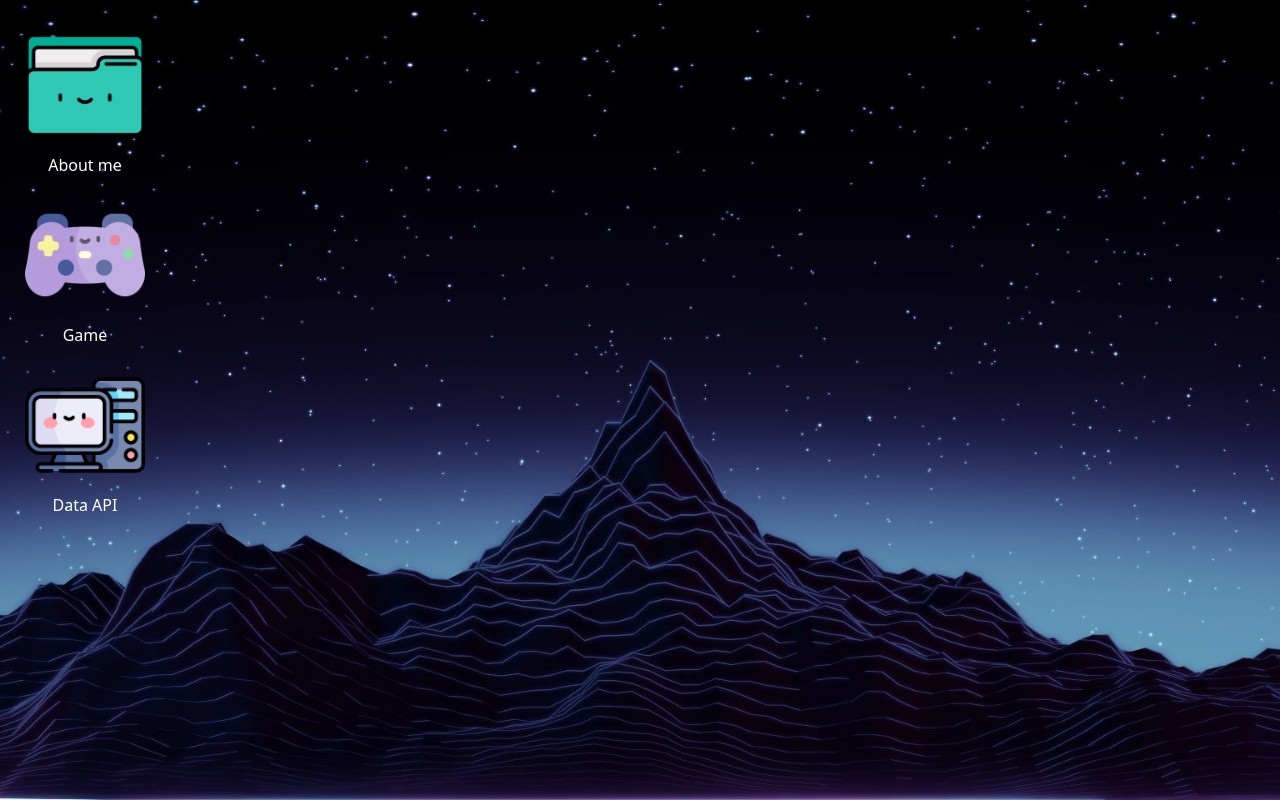
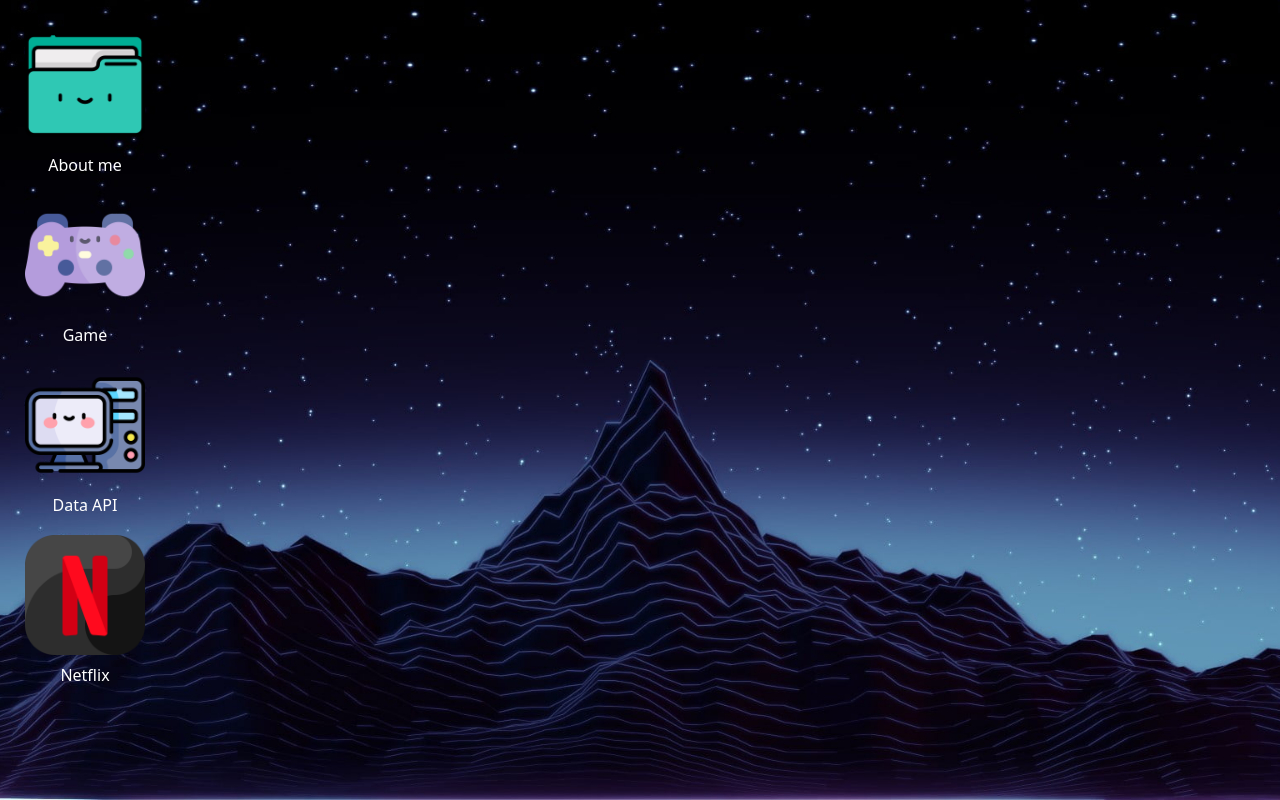
Before and after one commit to Jin-dev92/portfolio_react, a React (Create React App) app: page / in a window 1280 px wide. Built offline with nearby package versions, Linux system fonts and the light colour scheme.

Commit message:
넷플릭스에 들어갈 카드 퍼블리싱

```diff
--- a/src/components/common/button/IconButton.jsx
+++ b/src/components/common/button/IconButton.jsx
@@ -3,11 +3,12 @@ import Draggable from "react-draggable";
 import About from "../../about/About";
 import Game from "../../game/Game";
 import DataChart from "../../dataChart/DataChart";
-import Chrome from "../../chrome/Chrome";
 import {SuspenseComponent} from "../SuspenseComponent";
+import {useNavigate, } from "react-router-dom";
 
 
 const IconButton = ({draggable = true, size = 120, src, position, name, id, setOpen, setContents}) => {
+    const navigate = useNavigate()
     const isDrag = React.useRef(false)
     const onDragStart = () => {
         isDrag.current = true
@@ -34,8 +35,8 @@ const IconButton = ({draggable = true, size = 120, src, position, name, id, setO
                 }
             case 4:
                 return {
-                    title: "Chrome",
-                    component: <Chrome/>,
+                    title: "Netflix",
+                    component: null,
                 }
             default:
                 return null
@@ -49,7 +50,11 @@ const IconButton = ({draggable = true, size = 120, src, position, name, id, setO
                 setContents(getClassifiedData(id))
                 break
             case 2:
-                setOpen(true)
+                if (id === 4) {
+                    navigate('/netflix')
+                } else {
+                    setOpen(true)
+                }
                 break
             default:
                 break
@@ -58,7 +63,7 @@ const IconButton = ({draggable = true, size = 120, src, position, name, id, setO
 
     const imageStyle = {
         backgroundImage: `url(${src})`,
-        backgroundSize: 'contain',
+        backgroundSize: 'cover',
         backgroundRepeat: 'no-repeat',
         cursor: 'pointer',
         width: size,
--- a/src/components/common/layout/List.jsx
+++ /dev/null
@@ -1,5 +0,0 @@
-import styled from "styled-components";
-
-export const List = () => styled.ul`
-
-`
--- a/src/components/common/list/List.jsx
+++ b/src/components/common/list/List.jsx
@@ -2,13 +2,13 @@ import styled from "styled-components";
 
 export const List = styled.ul`
   list-style: none;
-  padding-inline-start: 10px;
+  //padding-inline-start: 10px;
 
-  & > li {
+  & li {
     float: ${props => props?.itemAlign === 'row' ? 'left' : undefined};
   }
 
-  & > li:not(:last-child) {
+  & li:not(:last-child) {
     margin-inline-end: ${props => props?.itemAlign === 'row' ? `${props.marginEnd}` : undefined};
     margin-block-end: ${props => props?.itemAlign === 'col' ? `${props.marginEnd}` : undefined};
   }
--- a/src/components/common/list/ListItem.jsx
+++ b/src/components/common/list/ListItem.jsx
@@ -1,5 +1,4 @@
 import styled from "styled-components";
 
 export const ListItem = styled.li`
-  //float: left;
 `
--- /dev/null
+++ b/src/components/netflix/MovieCard.jsx
@@ -0,0 +1,9 @@
+import {Card} from "antd";
+
+export const MovieCard = ({data}) => {
+    return (
+        <Card>
+            {JSON.stringify(data)}
+        </Card>
+    )
+}
--- /dev/null
+++ b/src/components/netflix/MovieListComponent.jsx
@@ -0,0 +1,27 @@
+import {List} from "../common/list/List";
+import {ListItem} from "../common/list/ListItem";
+import {MovieCard} from "./MovieCard";
+import React from "react";
+import styled from "styled-components";
+
+
+const ListComponent = styled.ul`
+  display: flex;
+  overflow: scroll;
+  & li {
+   margin-inline-end: 7px;
+  }
+`
+export const MovieListComponent = ({dataList}) => {
+    return (
+        <ListComponent>
+            {
+                dataList?.map((item, index) => (
+                    <li key={`movie_card_${index}`}>
+                        <MovieCard data={item}/>
+                    </li>
+                ))
+            }
+        </ListComponent>
+    )
+}
--- a/src/mock/app_data.json
+++ b/src/mock/app_data.json
@@ -33,13 +33,13 @@
     },
     {
       "id": 4,
-      "name": "Chrome",
-      "src": "/images/icons/chrome.png",
+      "name": "Netflix",
+      "src": "/images/icons/netflix/netflix_1.png",
       "position": {
         "x": 25,
         "y": 175
       },
-      "disabled": true
+      "disabled": false
     }
   ]
 }
--- a/src/pages/Netflix.jsx
+++ b/src/pages/Netflix.jsx
@@ -4,9 +4,12 @@ import {getBoxOfficeList} from "../api/api";
 import dayjs from "dayjs";
 import React from 'react';
 import styled from "styled-components";
-import {Card} from "antd";
 import {UserListComponent} from "../components/netflix/UserListComponent";
 import {useSelector} from "react-redux";
+import {MovieCard} from "../components/netflix/MovieCard";
+import {List} from "../components/common/list/List";
+import {ListItem} from "../components/common/list/ListItem";
+import {MovieListComponent} from "../components/netflix/MovieListComponent";
 
 
 const config = {
@@ -28,16 +31,10 @@ const Netflix = () => {
             {
                 currentUser ?
                     (
-                        <div>
-                            <h1>현재 공사 중 입니다.</h1>
-                            {
-                                dailyBoxOfficeList.map((item, index) => (
-                                    <Card>
-                                        {JSON.stringify(item)}
-                                    </Card>
-                                ))
-                            }
-                        </div>
+                        <FlexContainer>
+                            <h1>현재 공사 중 입니다. 👷</h1>
+                            <MovieListComponent dataList={dailyBoxOfficeList}/>
+                        </FlexContainer>
                     ) : (
                         <UserListComponent/>
                     )
```
Also changed, not shown: public/images/icons/netflix/netflix.png (added), public/images/icons/netflix/netflix_1.png (added).
